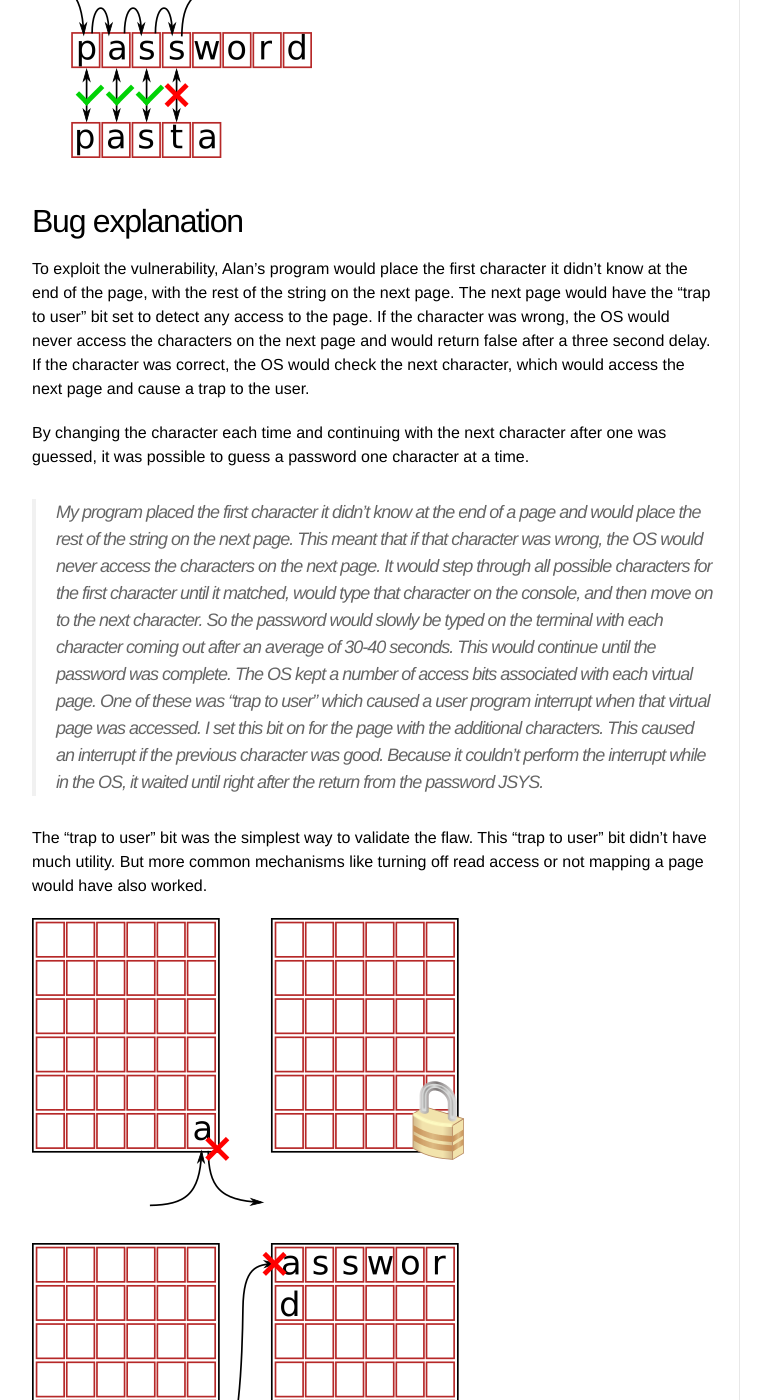
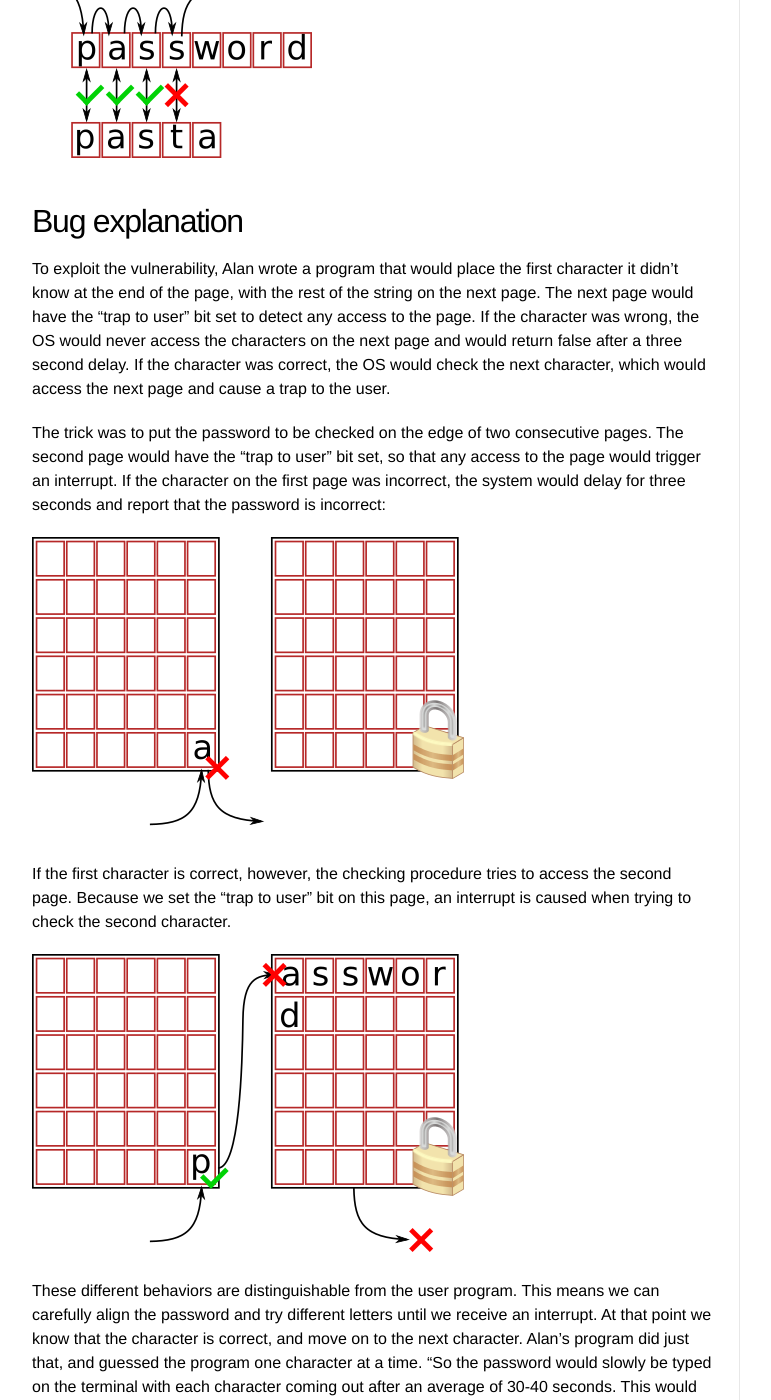
Before and after one commit to Sjord/Sjord.github.io, a Jekyll site: the page built from _posts/2016-09-21-tenex-password-bug.md, in a window 1280 px wide and 1400 px high, scrolled down 3540 px. Shown: the whole window, without its empty margins (108-879 px from the left). Built offline with Jekyll 4.4.1, drawn with Linux system fonts in a browser that asks for light colours; some of the changed text lies outside the part shown.

Commit message:
Clarify some text

```diff
--- a/_posts/2016-09-21-tenex-password-bug.md
+++ b/_posts/2016-09-21-tenex-password-bug.md
@@ -56,18 +56,17 @@
 
 ## Bug explanation
 
-To exploit the vulnerability, Alan's program would place the first character it didn't know at the end of the page, with the rest of the string on the next page. The next page would have the "trap to user" bit set to detect any access to the page. If the character was wrong, the OS would never access the characters on the next page and would return false after a three second delay. If the character was correct, the OS would check the next character, which would access the next page and cause a trap to the user.
+To exploit the vulnerability, Alan wrote a program that would place the first character it didn't know at the end of the page, with the rest of the string on the next page. The next page would have the "trap to user" bit set to detect any access to the page. If the character was wrong, the OS would never access the characters on the next page and would return false after a three second delay. If the character was correct, the OS would check the next character, which would access the next page and cause a trap to the user.
 
-By changing the character each time and continuing with the next character after one was guessed, it was possible to guess a password one character at a time.
+The trick was to put the password to be checked on the edge of two consecutive pages. The second page would have the "trap to user" bit set, so that any access to the page would trigger an interrupt. If the character on the first page was incorrect, the system would delay for three seconds and report that the password is incorrect:
 
->  My program placed the first character it didn't know at the end of a page and would place the rest of the string on the next page. This meant that if that character was wrong, the OS would never access the characters on the next page. It would step through all possible characters for the first character until it matched, would type that character on the console, and then move on to the next character. So the password would slowly be typed on the terminal with each character coming out after an average of 30-40 seconds. This would continue until the password was complete.
-The OS kept a number of access bits associated with each virtual page. One of these was "trap to user" which caused a user program interrupt when that virtual page was accessed. I set this bit on for the page with the additional characters. This caused an interrupt if the previous character was good. Because it couldn't perform the interrupt while in the OS, it waited until right after the return from the password JSYS.
+![If the first character is incorrect, the next page is never accessed.](/images/tenex-password-guess-bug-incorrect.png "If the first character is incorrect, the next page is never accessed.")
 
-The "trap to user" bit was the simplest way to validate the flaw. This "trap to user" bit didn't have much utility. But more common mechanisms like turning off read access or not mapping a page would have also worked.
-
-![If the first character is correct, the next page is accessed and a interrupt is sent to the user.](/images/tenex-password-guess-bug-incorrect.png "If the first character is correct, the next page is accessed and a interrupt is sent to the user.")
+If the first character is correct, however, the checking procedure tries to access the second page. Because we set the "trap to user" bit on this page, an interrupt is caused when trying to check the second character.
 
 ![If the first character is correct, the next page is accessed and a interrupt is sent to the user.](/images/tenex-password-guess-bug-correct.png "If the first character is correct, the next page is accessed and a interrupt is sent to the user.")
+
+These different behaviors are distinguishable from the user program. This means we can carefully align the password and try different letters until we receive an interrupt. At that point we know that the character is correct, and move on to the next character. Alan's program did just that, and guessed the program one character at a time. "So the password would slowly be typed on the terminal with each character coming out after an average of 30-40 seconds. This would continue until the password was complete."
 
 ## Alternative exploits
 
```
